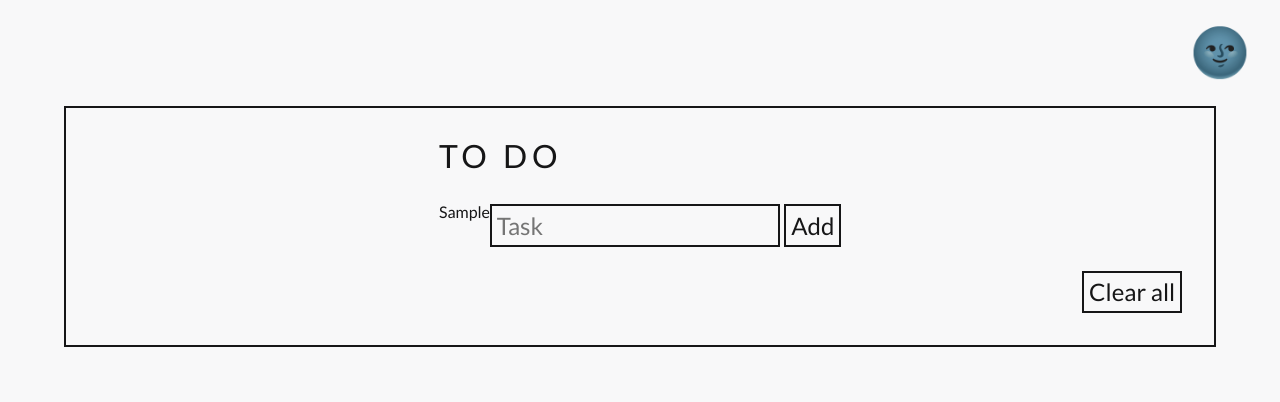
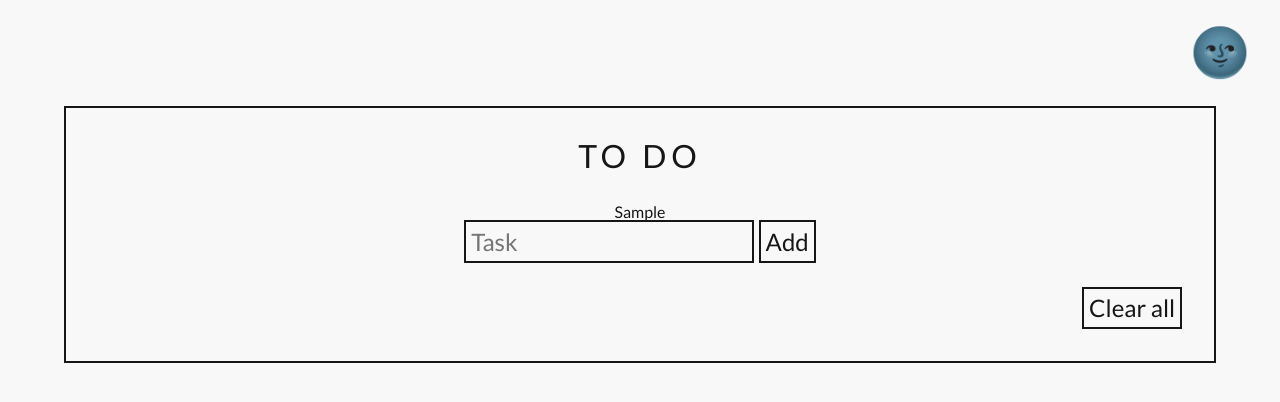
Before and after one commit to aniablaziak/react-todo, a React (Create React App) app: page / in a window 1280 px wide. Both pictures are taken after typing "Sample" into the empty fields and a click on the button "Add". Shown: the top 402 px of the page. Built offline with nearby package versions, Linux system fonts and the light colour scheme.

Commit message:
create ToDoList component

```diff
--- a/src/App.js
+++ b/src/App.js
@@ -5,12 +5,21 @@ import Global from "./components/Global";
 import Toggle from "./components/Toggle";
 import styled from "styled-components";
 import ClearAll from "./components/ClearAll";
+import ToDoList from "./components/ToDoList";
 
 const Wrapper = styled("div")`
   background: ${props => props.theme.background};
   color: ${props => props.theme.body}
   width: 100vw;
   height: 100vh;
+`;
+
+const StyledHeading = styled.h1`
+  font-size: 2em;
+  color: ${props => props.theme.body};
+  padding: 0 0 1em 0;
+  letter-spacing: 5px;
+  text-transform: uppercase;
 `;
 
 const StyledDiv = styled.div`
@@ -50,8 +59,9 @@ const App = () => {
         {themeState.dark ? "🌝" : "🌚"}
       </Toggle>
       <StyledDiv>
+        <StyledHeading>To Do</StyledHeading>
+        <ToDoList items={items} />
         <ToDoForm
-          items={items}
           addItem={addItem}
           inputElement={inputElement}
           handleInput={handleInput}
--- a/src/components/ToDoForm.js
+++ b/src/components/ToDoForm.js
@@ -1,13 +1,5 @@
 import React from "react";
 import styled from "styled-components";
-
-const StyledHeading = styled.h1`
-  font-size: 2em;
-  color: ${props => props.theme.body};
-  padding: 0 0 1em 0;
-  letter-spacing: 5px;
-  text-transform: uppercase;
-`;
 
 const StyledInput = styled.input`
   background-color: ${props => props.theme.background};
@@ -45,9 +37,7 @@ const ToDoForm = props => {
   }, []);
   return (
     <div>
-      <StyledHeading>To Do</StyledHeading>
       <StyledForm onSubmit={props.addItem}>
-        <ul>{props.items}</ul>
         <StyledInput
           placeholder="Task"
           ref={props.inputElement}
--- /dev/null
+++ b/src/components/ToDoList.js
@@ -0,0 +1,14 @@
+import React from "react";
+import styled from "styled-components";
+
+const ToDoList = props => {
+  return (
+    <ul>
+      {props.items.map((item, i) => (
+        <li key={i}>{item}</li>
+      ))}
+    </ul>
+  );
+};
+
+export default ToDoList;
```
